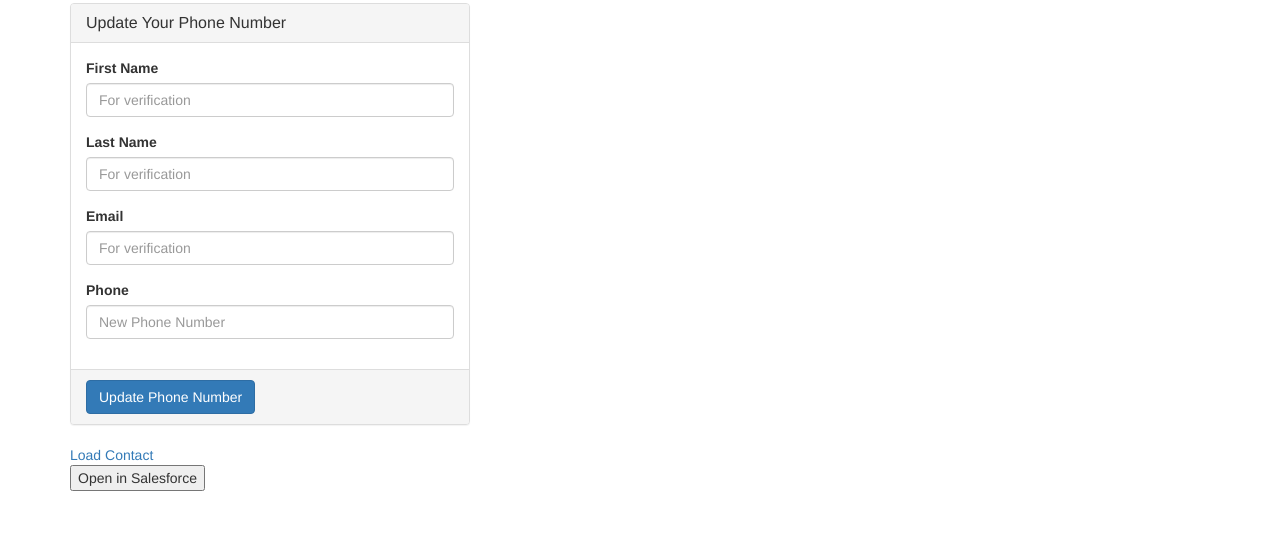
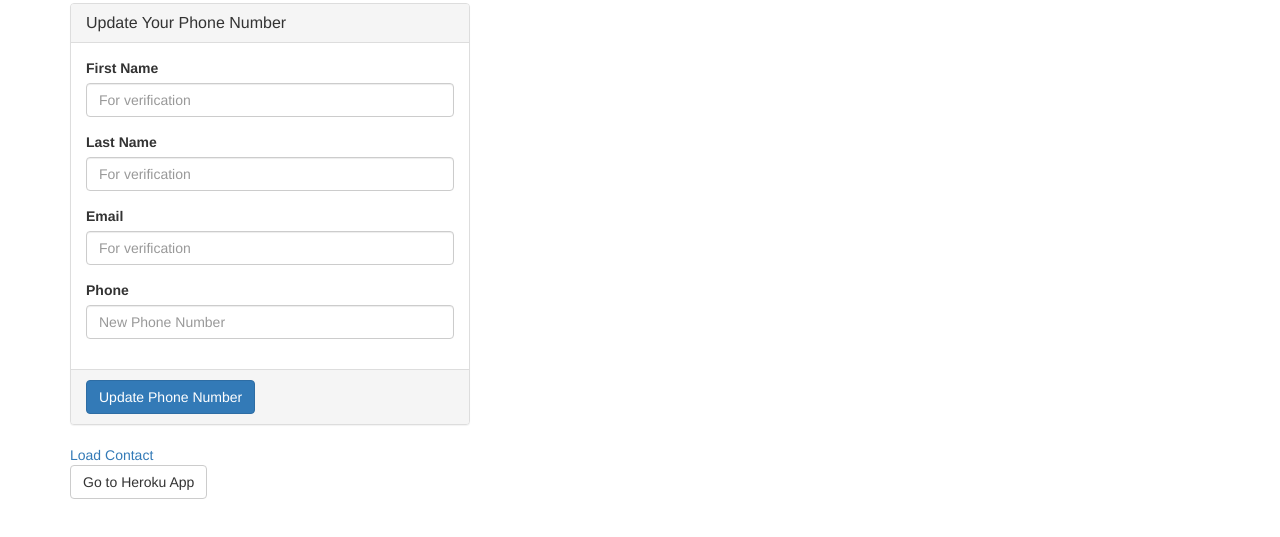
Before and after one commit to rajibn/herokuphp2, a website: page public/index.html in a window 1280 px wide. Shown: the part 57-594 px from the top of the page. Drawn offline with nearby package versions, Linux system fonts and the light colour scheme.

Commit message:
Update index.html

```diff
--- a/public/index.html
+++ b/public/index.html
@@ -130,9 +130,7 @@
     </div>
     <div class="container">
         <div id="load_data_div"><a href="#" id="load_data">Load Contact</a></div>
-        <form action="https://ap5.salesforce.com/servlet/servlet.Integration?lid=01r7F000000VNIY&ic=1&linkToken=VmpFPSxNakF4T0Mwd015MHdPVlF4TVRvek1Ub3pNUzQ1TURkYSxRbVZ4NUhvNGxoWndTZjVHQWdVdFFvLFlXWmtNR0po">
-          <input type="submit" value="Open in Salesforce" />
-        </form>
+        <a href="https://herokuphp2.herokuapp.com/" class="btn btn-default" target="_blank">Go to Heroku App</a>
     </div>
 </body>
 </html>
```
